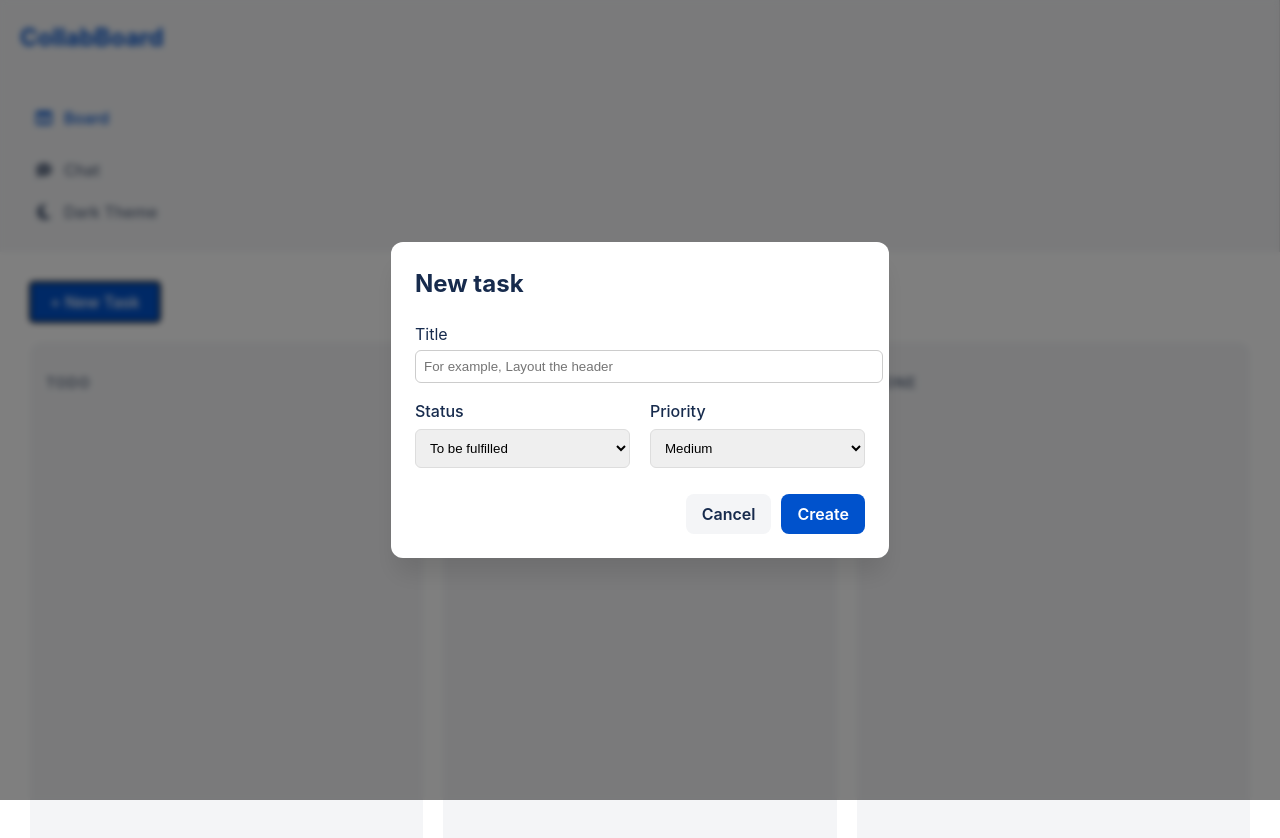
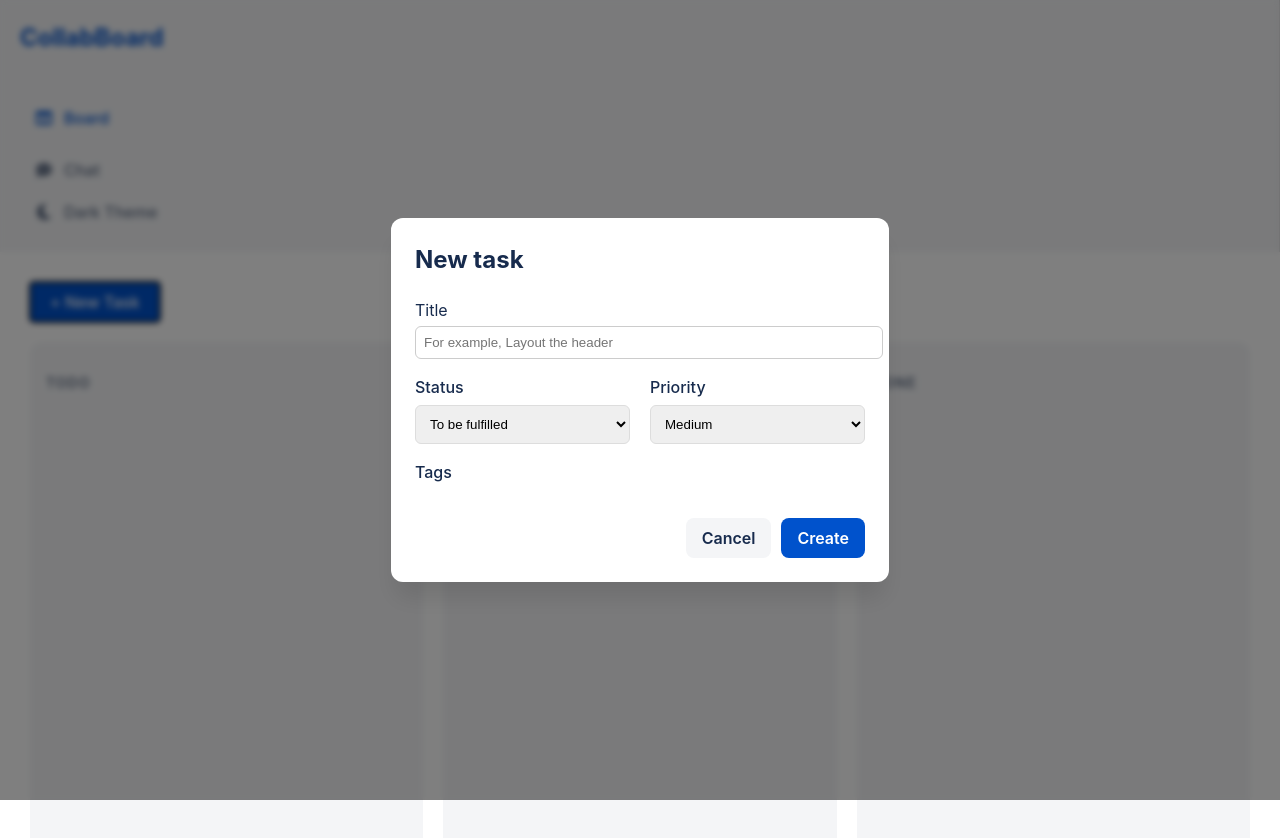
Before and after one commit to Cauteros974/collab-board, a React (Vite) app: page /board in a window 1280 px wide. Both pictures are taken after a click on the button "+ New Task". Shown: the top 838 px of the page. Built offline with nearby package versions, Linux system fonts and the light colour scheme.

Commit message:
Update CreateTaskModal.tsx

```diff
--- a/src/features/tasks/components/CreateTaskModal.tsx
+++ b/src/features/tasks/components/CreateTaskModal.tsx
@@ -102,6 +102,12 @@ export const CreateTaskModal: React.FC<Props> = ({ isOpen, onClose }) => {
             </div>
           </div>
 
+          {/*Tags (Click to select)*/}
+          <div>
+            <label style={{display: 'block', marginBottom: 8, fontWeight: 500}}>Tags</label>
+            <div style={{display: 'flex', gap: 10}}></div>
+          </div>
+
           <div style={{ display: 'flex', gap: 10, justifyContent: 'flex-end', marginTop: 10 }}>
             <Button type="button" variant="secondary" onClick={onClose}>Cancel</Button>
             <Button type="submit">Create</Button>
```
